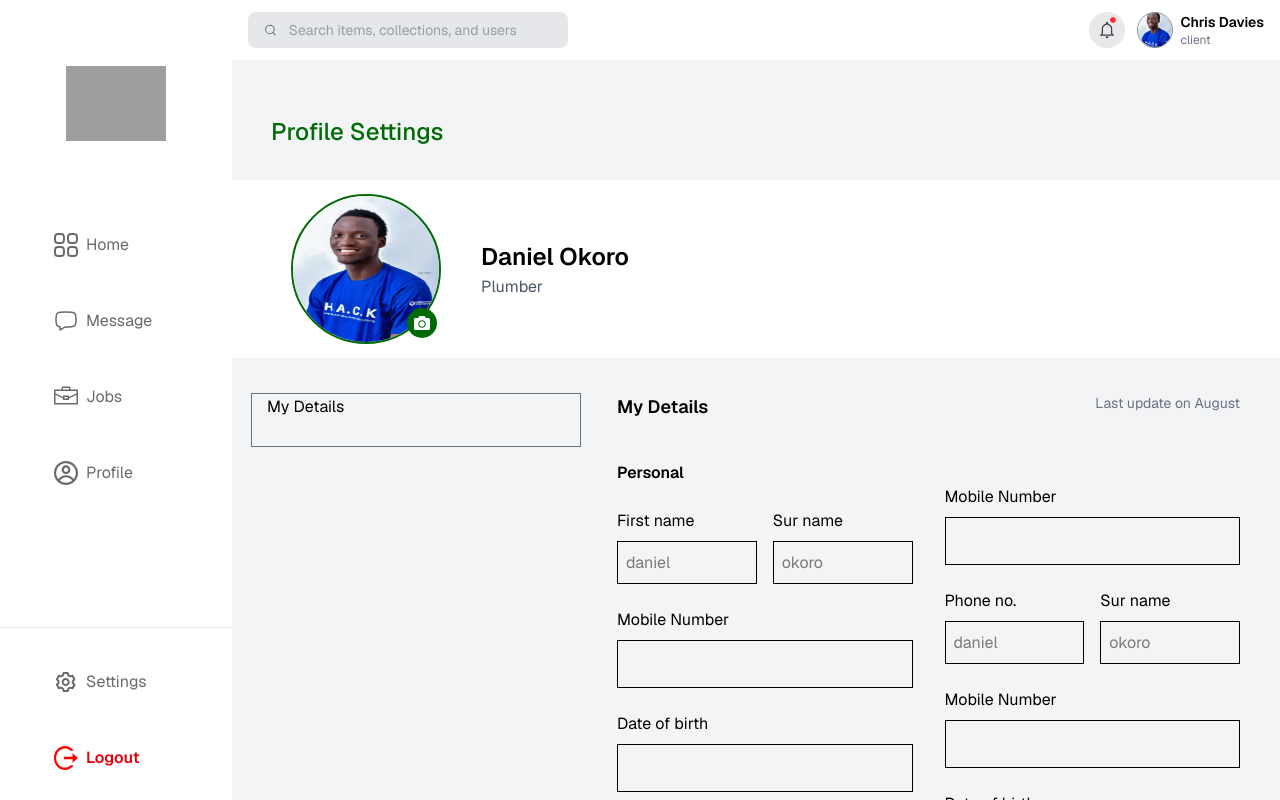
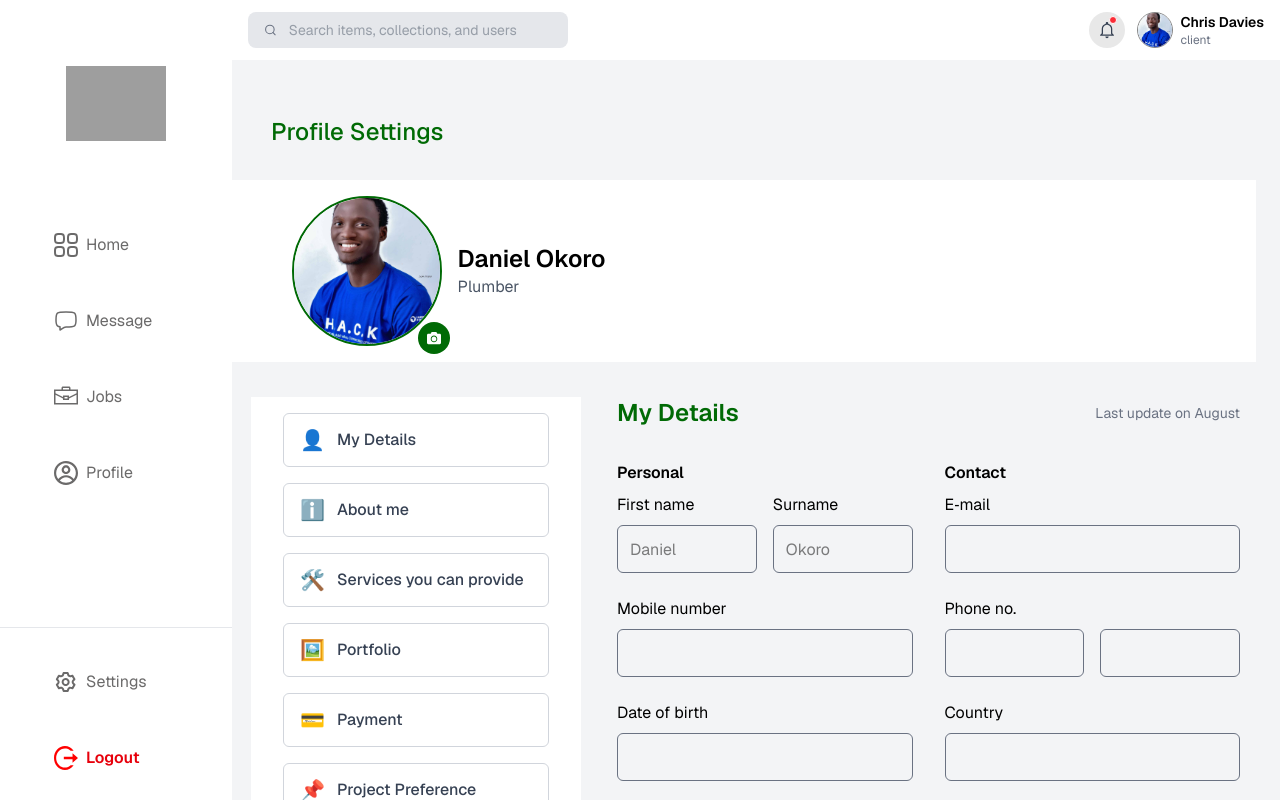
Before and after one commit to osigbemhe2020/form-demo, a Next.js app: page / in a window 1280 px wide. Built offline with nearby package versions, Linux system fonts and the light colour scheme; grey boxes are pictures that could not be loaded.

Commit message:
made it responsive

```diff
--- a/src/components/LayoutComponents/Sidebar/Sidebar.tsx
+++ b/src/components/LayoutComponents/Sidebar/Sidebar.tsx
@@ -136,6 +136,7 @@ const Sidebar: React.FC<SidebarProps> = ({ userRole, onCloseMobile }) => {
                 size={24}
                 isActive={isSettings && isActive}
                 className="transition-opacity hover:opacity-80"
+
               />
               {label}
             </Link>
--- a/src/components/ProfessionalDashboard/left-section.tsx
+++ b/src/components/ProfessionalDashboard/left-section.tsx
@@ -1,22 +1,42 @@
+
+import React from 'react';
 
 type BoxProps = {
   text: string;
+  icon: string | React.ReactNode;
 };
 
-const Box = ({ text }: BoxProps) => {
-  return (
-    <div className="w-[330px] h-[54px] border border-gray-500 pt-[1px] pb-[1px] pr-[10px] pl-[15px]">
-      <p>{text}</p>
-    </div>
-  );
-};
+type Status = 'clicked' | 'unclicked';
 
-const LeftSection = () => {
-  return (
-    <div>
-      <Box text="My Details" />
-    </div>
-  );
-};
+interface ListItem {
+  name: string;
+  icon: string | React.ReactNode;
+  status: Status;
+}
+
+const list: ListItem[] = [
+  { name: 'My Details',                icon: '👤', status: 'clicked' },
+  { name: 'About me',                  icon: 'ℹ️', status: 'unclicked' },
+  { name: 'Services you can provide',  icon: '🛠️', status: 'unclicked' },
+  { name: 'Portfolio',                 icon: '🖼️', status: 'unclicked' },
+  { name: 'Payment',                   icon: '💳', status: 'unclicked' },
+  { name: 'Project Preference',        icon: '📌', status: 'unclicked' },
+  { name: 'Help',                      icon: '❓', status: 'unclicked' },
+];
+
+const Box = ({ text, icon }: BoxProps) => (
+  <div className="w-full h-[54px] border border-gray-300 px-4 rounded-md flex items-center gap-3 hover:bg-gray-50 transition">
+    <span className="text-xl">{icon}</span>
+    <p className="text-gray-700 font-medium text-sm sm:text-base">{text}</p>
+  </div>
+);
+
+const LeftSection = () => (
+  <div className="bg-white px-4 sm:px-6 md:px-8 py-4 w-full max-w-[330px] mx-auto space-y-4">
+    {list.map((item, index) => (
+      <Box key={index} text={item.name} icon={item.icon} />
+    ))}
+  </div>
+);
 
 export default LeftSection;
--- a/src/components/ProfessionalDashboard/main.tsx
+++ b/src/components/ProfessionalDashboard/main.tsx
@@ -1,129 +1,106 @@
-const MainOne = () => {
+const inputClasses =
+  'h-12 w-full border px-3 rounded-md border-gray-500 focus:outline-none';
+
+const MainForm = () => {
   return (
-    <div className="grid grid-cols-1 md:grid-cols-2 w-full max-w-[7320px] gap-8 ">
+    <div className="grid gap-8 lg:grid-cols-2">
+      {/* ───── Left column ───── */}
       <div>
-        <p className="font-semibold">Personal</p>
+        <p className="font-semibold mb-2">Personal</p>
 
-        {/* Row: First name + Surname */}
-        <div className="flex flex-row gap-4 mt-6 h-[75px]">
-          <div className="flex flex-col gap-2 w-full">
+        <div className="flex flex-col gap-6">
+          {/* First + Last name (stack on mobile, row on md) */}
+          <div className="flex flex-col md:flex-row gap-4">
+            <div className="flex flex-col gap-2 flex-1">
               <label>First name</label>
-            <input
-              type="text"
-              name="fname"
-              placeholder="daniel"
-              className="h-12 w-full border px-2"
-            />
+              <input type="text" name="fname" placeholder="Daniel" className={inputClasses} />
             </div>
-          <div className="flex flex-col gap-2 w-full">
-            <label>Sur name</label>
-            <input
-              type="text"
-              name="sname"
-              placeholder="okoro"
-              className="h-12 w-full border px-2"
-            />
+            <div className="flex flex-col gap-2 flex-1">
+              <label>Surname</label>
+              <input type="text" name="sname" placeholder="Okoro" className={inputClasses} />
             </div>
           </div>
 
-        {/* More inputs */}
-
-          <div  className="flex flex-col gap-2 mt-6">
-            <label>Mobile Number</label>
-            <input
-              type="number"
-              name="phone-no"
-              className="h-12 w-full border px-2"
-            />
+          <div className="flex flex-col gap-2">
+            <label>Mobile number</label>
+            <input type="number" name="phone" className={inputClasses} />
           </div>
 
-          <div  className="flex flex-col gap-2 mt-6">
+          <div className="flex flex-col gap-2">
             <label>Date of birth</label>
-            <input
-              type="text"
-              name="birth"
-              className="h-12 w-full border px-2"
-            />
+            <input type="text" name="birth" className={inputClasses} />
           </div>
 
-          <div  className="flex flex-col gap-2 mt-6">
+          <div className="flex flex-col gap-2">
             <label>Gender</label>
-            <input
-              type="text"
-              name="gender"
-              className="h-12 w-full border px-2"
-            />
+            <input type="text" name="gender" className={inputClasses} />
           </div>
-
-      </div>
-
-      <div>
-        <p className="font-semibold"></p>
-        {/* Extra inputs for right column */}
-        <div className="flex flex-col gap-2 mt-6">
-          <label>Mobile Number</label>
-          <input type="number" name="phone-no-right" className="h-12 w-full border px-2" />
-        </div>
-
-        <div className="flex flex-row gap-4 mt-6 h-[75px]">
-          <div className="flex flex-col gap-2 w-full">
-            <label>Phone no.</label>
-            <input type="text" name="fname-right" placeholder="daniel" className="h-12 w-full border px-2" />
-          </div>
-          <div className="flex flex-col gap-2 w-full">
-            <label>Sur name</label>
-            <input type="text" name="sname-right" placeholder="okoro" className="h-12 w-full border px-2" />
         </div>
       </div>
 
-        <div  className="flex flex-col gap-2 mt-6">
-            <label>Mobile Number</label>
-            <input
-              type="number"
-              name="phone-no"
-              className="h-12 w-full border px-2"
-            />
+      {/* ───── Right column ───── */}
+      <div>
+        <p className="font-semibold mb-2">Contact</p>
+
+        <div className="flex flex-col gap-6">
+          <div className="flex flex-col gap-2">
+            <label>E‑mail</label>
+            <input type="text" name="email" className={inputClasses} />
           </div>
 
-          <div  className="flex flex-col gap-2 mt-6">
-            <label>Date of birth</label>
-            <input
-              type="text"
-              name="birth"
-              className="h-12 w-full border px-2"
-            />
+          <div className="flex flex-col gap-2">
+            <label>Phone no.</label>
+            <div className="flex flex-col md:flex-row gap-4">
+              <input type="text" name="phone-main" className={inputClasses} />
+              <input type="text" name="phone-alt" className={inputClasses} />
+            </div>
           </div>
 
-          <div  className="flex flex-col gap-2 mt-6">
-            <label>Gender</label>
-            <input
-              type="text"
-              name="gender"
-              className="h-12 w-full border px-2"
-            />
+          <div className="flex flex-col gap-2">
+            <label>Country</label>
+            <input type="text" name="country" className={inputClasses} />
+          </div>
+
+          <div className="flex flex-col gap-2">
+            <label>Address</label>
+            <input type="text" name="address" className={inputClasses} />
+          </div>
+
+          <div className="flex flex-col gap-2">
+            <label>Years of experience</label>
+            <input type="text" name="experience" className={inputClasses} />
+          </div>
         </div>
       </div>
     </div>
   );
 };
 
+
 const Details = () => {
   return (
-    <div className="max-w-[732px] w-full h-auto px-4 overflow-hidden">
-      <div className="w-full mb-10 flex justify-between">
-        <p className="text-lg font-semibold">My Details</p>
-        <p className="text-sm text-gray-500">Last update on August</p>
+    <section className="max-w-screen-lg w-full mx-auto px-4 overflow-hidden">
+      {/* header */}
+      <div className="flex flex-col sm:flex-row sm:items-center sm:justify-between mb-8">
+        <p className="text-xl sm:text-2xl font-semibold text-[#006A05]">
+          My Details
+        </p>
+        <p className="text-sm text-gray-500 mt-2 sm:mt-0">
+          Last update on August
+        </p>
       </div>
 
-      <form className="w-full">
-        <MainOne />
+      {/* form */}
+      <form className="w-full space-y-8">
+        <MainForm />
+
         <input
           type="submit"
           value="Submit"
-          className="mt-8 h-12 w-full bg-blue-600 text-white font-medium rounded"
+          className="h-12 w-full bg-blue-600 text-white font-medium rounded"
         />
       </form>
-    </div>
+    </section>
   );
 };
 
--- a/src/components/ProfessionalDashboard/topbox.tsx
+++ b/src/components/ProfessionalDashboard/topbox.tsx
@@ -1,22 +1,25 @@
-import { FaCamera } from "react-icons/fa";
+import { FaCamera } from 'react-icons/fa';
 
 const Topbox = () => {
   return (
-    <div className="w-[1115px] h-[178px] bg-white !px-[60px] flex items-center">
-      <div className="flex">
+    <div className="w-full max-w-screen-lg mx-auto bg-white px-4 sm:px-[60px] py-4 flex flex-col sm:flex-row items-center gap-4">
+      {/* Avatar block */}
+      <div className="relative shrink-0">
         <img
           src="/images/profile-image.jpg"
-          alt="daniel-photo"
-          className="w-[150px] h-[150px] border-[2px] border-[#006A05] rounded-full"
+          alt="Daniel photo"
+          className="w-24 h-24 sm:w-[150px] sm:h-[150px] border-2 border-[#006A05] rounded-full object-cover"
         />
-        <div className="h-[30px] w-[30px] bg-[#006A05] flex items-center justify-center relative -bottom-[114px] right-[34px] rounded-full">
-          <FaCamera className="text-[16px] text-white" />
+        {/* Camera icon overlay */}
+        <div className="absolute bottom-0 right-0 translate-x-1/4 translate-y-1/4 w-8 h-8 bg-[#006A05] rounded-full flex items-center justify-center">
+          <FaCamera className="text-white text-sm" />
         </div>
+      </div>
 
-      </div>
-      <div className="!m-[10px] text-left" >
-        <h2 className="text-[24px] font-semibold ">Daniel Okoro</h2>
-        <p className="text-gray-600 text-[16px]">Plumber</p>
+      {/* Text block */}
+      <div className="text-center sm:text-left">
+        <h2 className="text-xl sm:text-2xl font-semibold">Daniel Okoro</h2>
+        <p className="text-gray-600 text-base">Plumber</p>
       </div>
     </div>
   );
```
Lines whose indentation alone changed are shown as unchanged.
